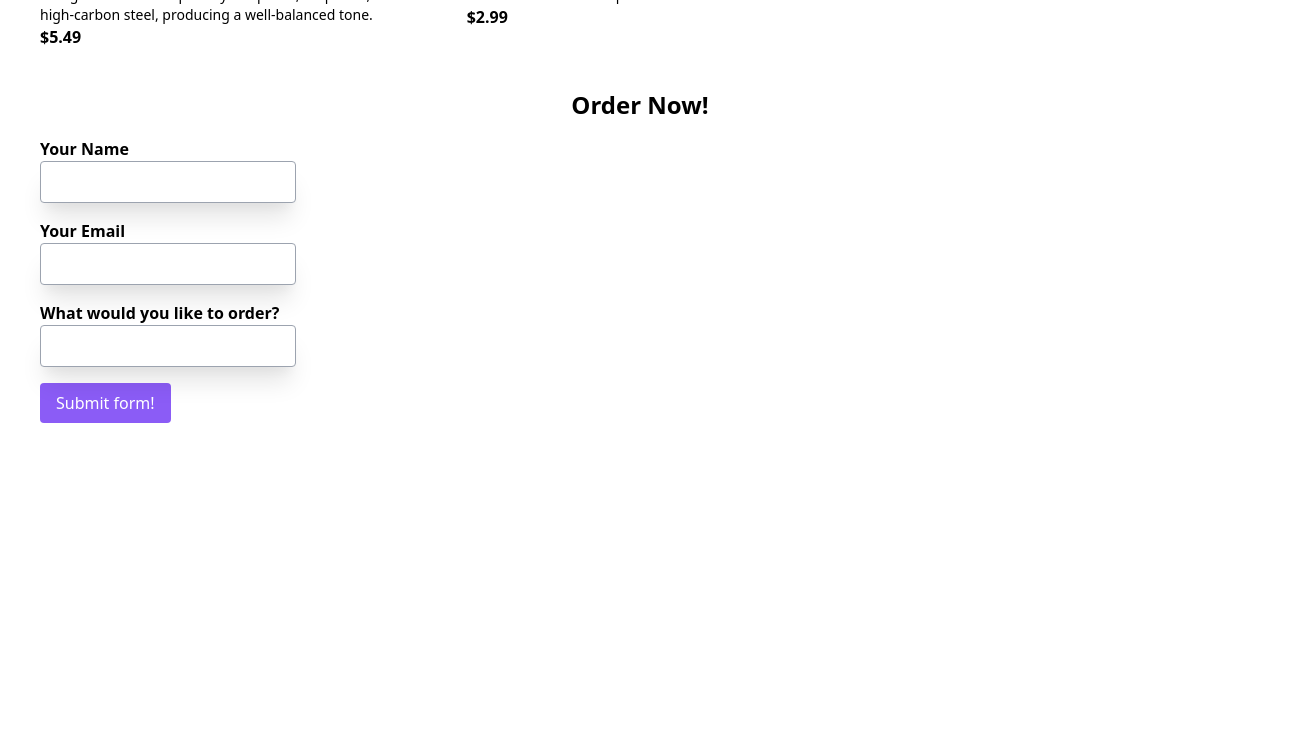
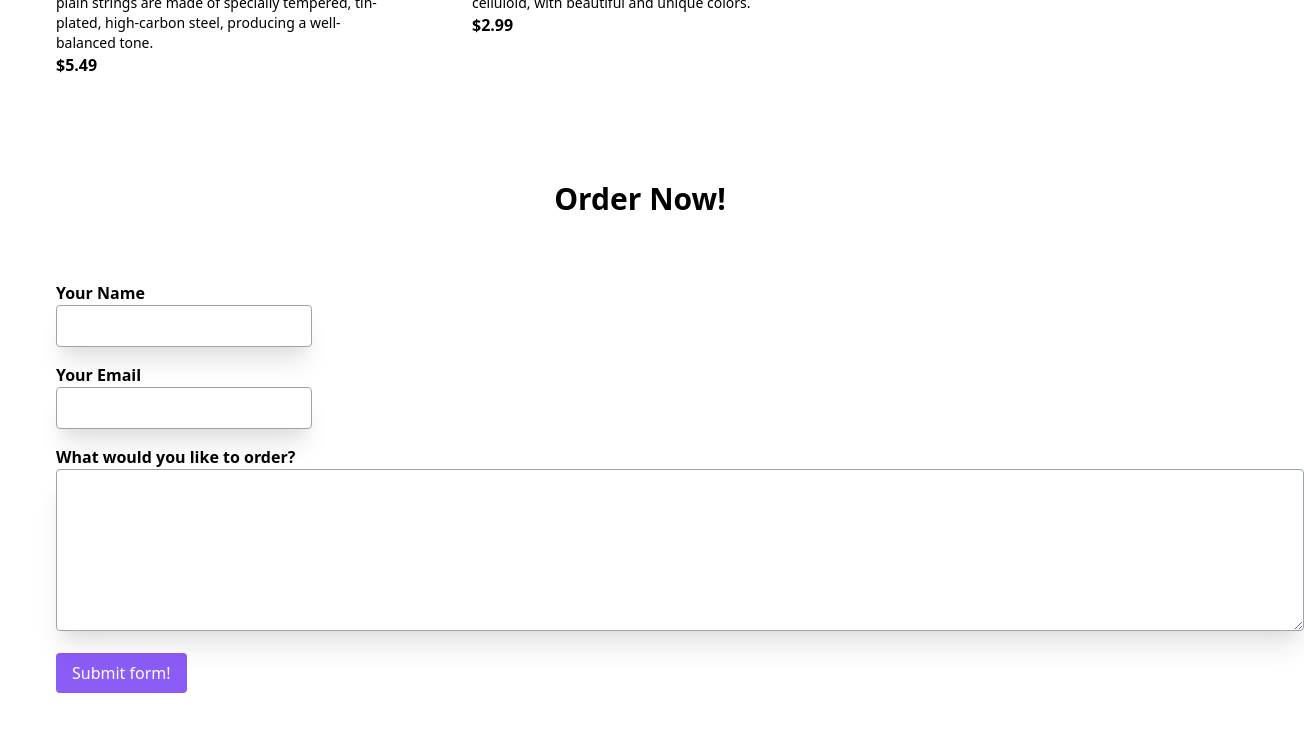
Before and after one commit to rrmalik/week2-lab, a plain HTML site: page index.html in a window 1280 px wide. Shown: the part 503-1234 px from the top of the page, 1304 px wide, since content can reach past the window. Before the commit the page ends 942 px from the top, so only its background shows below. Drawn offline with nearby package versions, Linux system fonts and the light colour scheme.

Commit message:
committing next stage

```diff
--- a/index.html
+++ b/index.html
@@ -9,7 +9,7 @@
 </head>
 
 <body>
-  <div>
+  <div class="mt:p-16 p-4">
     <div class="flex">
       <h1 class="w-1/2 text-1xl text-left m-10">
         <a href="index.html">
@@ -57,25 +57,25 @@
       </div>
     </div>
 
-    <h1 class="text-center font-bold text-2xl">Order Now!</h1>
-    <div class="ml-10">
+    <h1 class="text-center font-bold text-3xl my-16">Order Now!</h1>
+    <div class="m-10 w-full">
         <form netlify>
             <label class="block mt-4 font-bold" for="name">Your Name</label>
             <input class="p-2 w-64 border border-gray-400 rounded shadow-xl focus:outline-none focus:ring-purple-500
             focus:border-purple-500" type="text" id="name" name="name">
 
-            <label class="block mt-4 font-bold" for="name">Your Email</label>
+            <label class="block mt-4 font-bold" for="email">Your Email</label>
             <input class="p-2 w-64 border border-gray-400 rounded shadow-xl focus:outline-none focus:ring-purple-500
             focus:border-purple-500" type="text" id="email" name="email">
 
             <label class="block mt-4 font-bold" for="order">What would you like to order?</label>
-            <input class="p-2 w-64 border border-gray-400 rounded shadow-xl focus:outline-none focus:ring-purple-500
-            focus:border-purple-500" type="text" id="order" name="order">
+            <textarea rows="6" class="p-2 w-full border border-gray-400 rounded shadow-xl focus:outline-none focus:ring-purple-500
+            focus:border-purple-500" id="order" name="order"></textarea>
 
             <button class="block mt-4 mb-4 text-white bg-purple-500 rounded px-4 py-2">Submit form!</button>
         </form>
     </div>
-  </div>
+</div>
 </body>
 
 </html>
```
